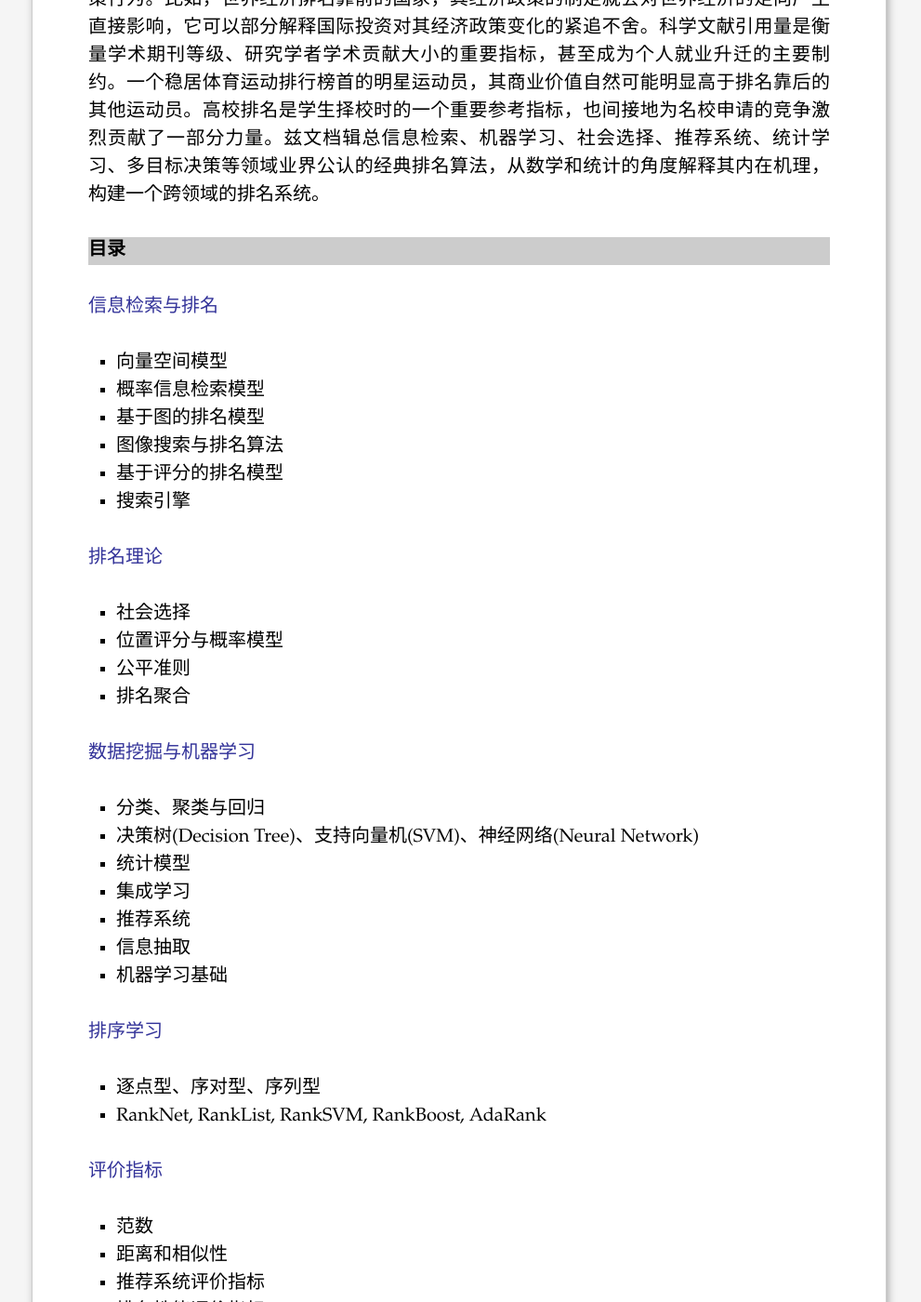
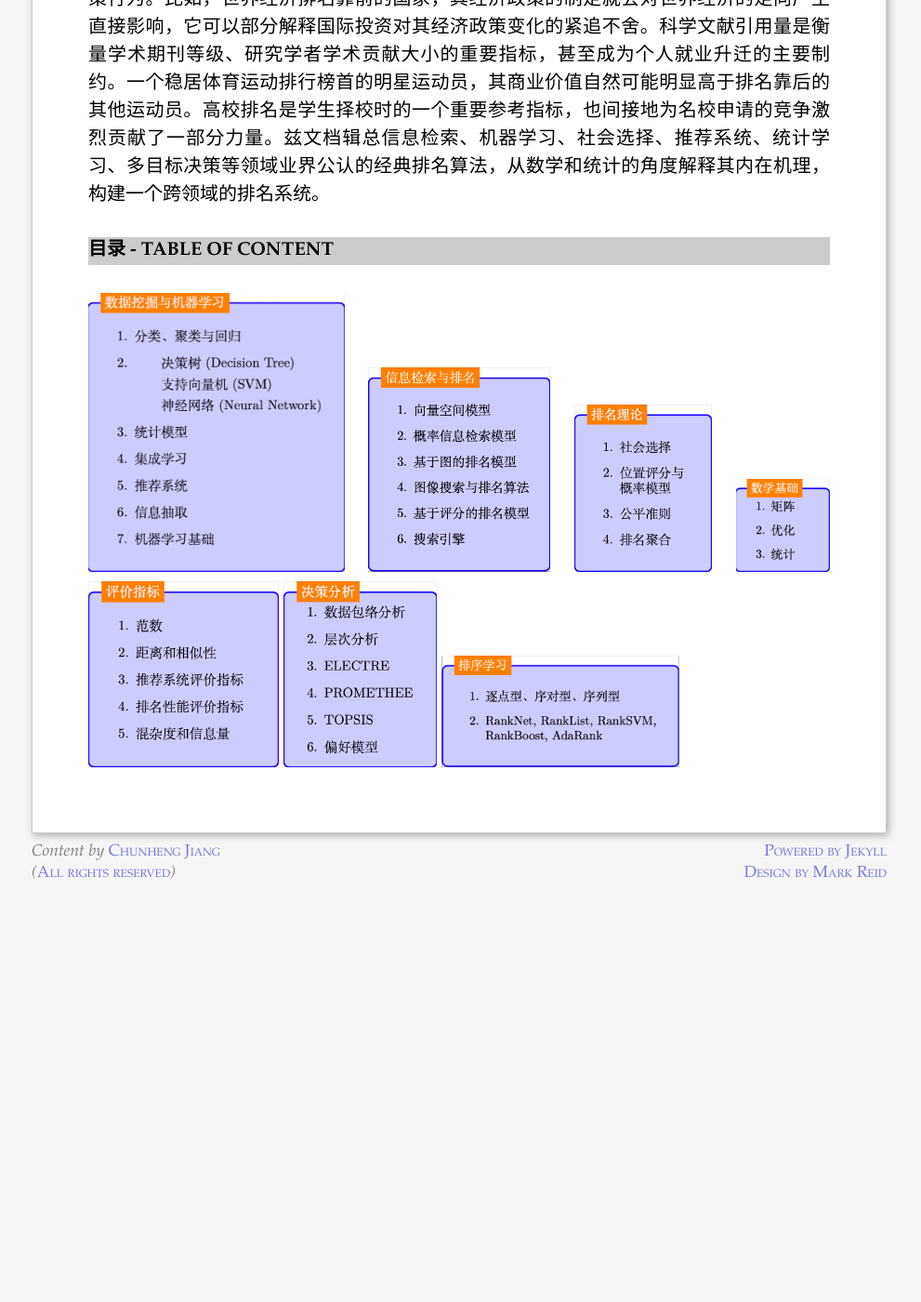
Before and after one commit to horsehour/horsehour.github.io, a Jekyll site: the page built from book/index.md, in a window 1280 px wide and 1400 px high, scrolled down 1163 px. Shown: the whole window at 93% size, without its empty margins (146-1137 px from the left). Built offline with Jekyll 4.4.1, drawn with Linux system fonts in a browser that asks for light colours; comment, search, counter and statistics services are not loaded; after the commit the page ends 2119 px from its top, so only the background shows below that; some of the changed text lies outside the part shown.

Commit message:
table of content of search and rank is represented with clickable figures

```diff
--- a/book/index.md
+++ b/book/index.md
@@ -21,63 +21,22 @@ Please [let me know](mailto:{{ site.gmail }}) if you find it useful.
 
 这篇文档是一份个人笔记，源于我在读研和工作期间([2011 -- 2016年](/resume))阅读文献时的一些总结与思考。文档的主线是排名问题，涵盖的主题五花八门，我也曾多次删减，但是囿于水平，必然存在各种谬误。如您觉得文档有价值或有兴趣参与改进，请和我[联系](mailto:jiangchunheng@gmail.com)。我将文档分享出来就是希望它可以成为一个开源项目，使更多的人能够参与其中，丰富和完善它，帮助到处于不同学习阶段的朋友。原始文档是使用$\rm \LaTeX $编辑，为了维持原始文档的格式，现在使用[pdf2htmlEX](https://github.com/coolwanglu/pdf2htmlEX){:target="_blank"}将PDF转化成HTML，感谢pdf2htmlEX的开发人员。由于pdf2htmlEX的转化过程会产生大量冗余的格式信息，不利于搜索引擎建立索引，另外对独立页面的转换会产生索引缺失，无疑增加了维护的难度。一个备选方案是使用[Pandoc](https://pandoc.org/getting-started.html){:target="_blank"}直接编译$\rm \TeX$源码生成HTML。此外，文档内容参考了网络上的一些优秀博文，如果您发现文中有内容缺少引用，请您予以指出以方便更正或修改。
 
-摘要
+摘要 - ABSTRCT
 ---------
 排名存在于人类社会生活的各个角落，也是不同学科领域研究人员籍以解决各类实际问题的一个重要工具，排名问题从古至今始终都是人类发展历程中一个不可或缺的认知领域。现代人已经习惯于在虚拟的网络世界徜徉，通过敲击键盘、点击鼠标、分享互动构筑一个崭新的数字时代。当海量数据将信息贫乏的年代埋葬之时，也淹没了人们惯常的汲取知识的道路，长于信息检索和排名的搜索引擎已然成为现代人们检索查询信息的一个主要工具。它通过分析网络链接结构、文本语义、用户交互行为，建立一套成熟的网页排名系统，根据用户提交的查询词，检索庞大的数据存储系统，根据相关程度对网页进行排名和展示。民主社会的人们通过投票选举制度评选潜在候选人，排名系统的公平性决定了民主决策的效力，确保其在维护多数人利益的方向上不偏不倚。社会选择的标准对于不同国家存在迥然各异的解读，也就造就全球各国存在明显差异性的选举制度。
 
 排名的形式出奇地简单，其表现能力却惊人地丰富多彩，并显性地或隐形地影响人们的决策行为。比如，世界经济排名靠前的国家，其经济政策的制定就会对世界经济的走向产生直接影响，它可以部分解释国际投资对其经济政策变化的紧追不舍。科学文献引用量是衡量学术期刊等级、研究学者学术贡献大小的重要指标，甚至成为个人就业升迁的主要制约。一个稳居体育运动排行榜首的明星运动员，其商业价值自然可能明显高于排名靠后的其他运动员。高校排名是学生择校时的一个重要参考指标，也间接地为名校申请的竞争激烈贡献了一部分力量。兹文档辑总信息检索、机器学习、社会选择、推荐系统、统计学习、多目标决策等领域业界公认的经典排名算法，从数学和统计的角度解释其内在机理，构建一个跨领域的排名系统。
 
-目录
-----------
-[信息检索与排名](./chaps/ir.html){:target="_blank"}
-
-  - 向量空间模型
-  - 概率信息检索模型
-  - 基于图的排名模型
-  - 图像搜索与排名算法
-  - 基于评分的排名模型
-  - 搜索引擎
-
-[排名理论](./chaps/rank.html){:target="_blank"}
-  - 社会选择
-  - 位置评分与概率模型
-  - 公平准则
-  - 排名聚合
-
-[数据挖掘与机器学习](./chaps/dmml.html){:target="_blank"}
-  - 分类、聚类与回归
-  - 决策树(Decision Tree)、支持向量机(SVM)、神经网络(Neural Network)
-  - 统计模型
-  - 集成学习
-  - 推荐系统
-  - 信息抽取
-  - 机器学习基础
-
-[排序学习](./chaps/l2r.html){:target="_blank"}
-  - 逐点型、序对型、序列型
-  - RankNet, RankList, RankSVM, RankBoost, AdaRank
 
 
-[评价指标](./chaps/metric.html){:target="_blank"}
-  - 范数
-  - 距离和相似性
-  - 推荐系统评价指标
-  - 排名性能评价指标
-  - 混杂度和信息量
-
-[数学基础](./chaps/math.html){:target="_blank"}
-  - 矩阵
-  - 优化
-  - [统计](./chaps/stat.html){:target="_blank"}
-
-[决策分析](./chaps/mcda.html){:target="_blank"}
-  - 数据包络分析
-  - 层次分析
-  - ELECTRE
-  - PROMETHEE
-  - TOPSIS
-  - 偏好模型
-
-[参考文献](./chaps/ref.html){:target="_blank"}
+目录 - TABLE OF CONTENT
+----------
+[<img src="/assets/images/toc/dmml.png" height="300"/>](./chaps/dmml.html){:target="_blank"}
+[<img src="/assets/images/toc/ir.png" height="220"/>](./chaps/ir.html){:target="_blank"}
+[<img src="/assets/images/toc/rank.png" height="180"/>](./chaps/rank.html){:target="_blank"}
+[<img src="/assets/images/toc/math.png" height="100"/>](./chaps/math.html){:target="_blank"}
+[<img src="/assets/images/toc/metric.png" height="200"/>](./chaps/metric.html){:target="_blank"}
+[<img src="/assets/images/toc/mcda.png" height="200"/>](./chaps/mcda.html){:target="_blank"}
+[<img src="/assets/images/toc/l2r.png" height="120"/>](./chaps/l2r.html){:target="_blank"}
 
 [searchrank]: /files/searchrank.pdf
```
Also changed, not shown: assets/images/toc/dmml.png (added), assets/images/toc/ir.png (added), assets/images/toc/l2r.png (added), assets/images/toc/math.png (added), assets/images/toc/mcda.png (added), assets/images/toc/metric.png (added), assets/images/toc/metrics.png (added), assets/images/toc/rank.png (added), 9 other files.
